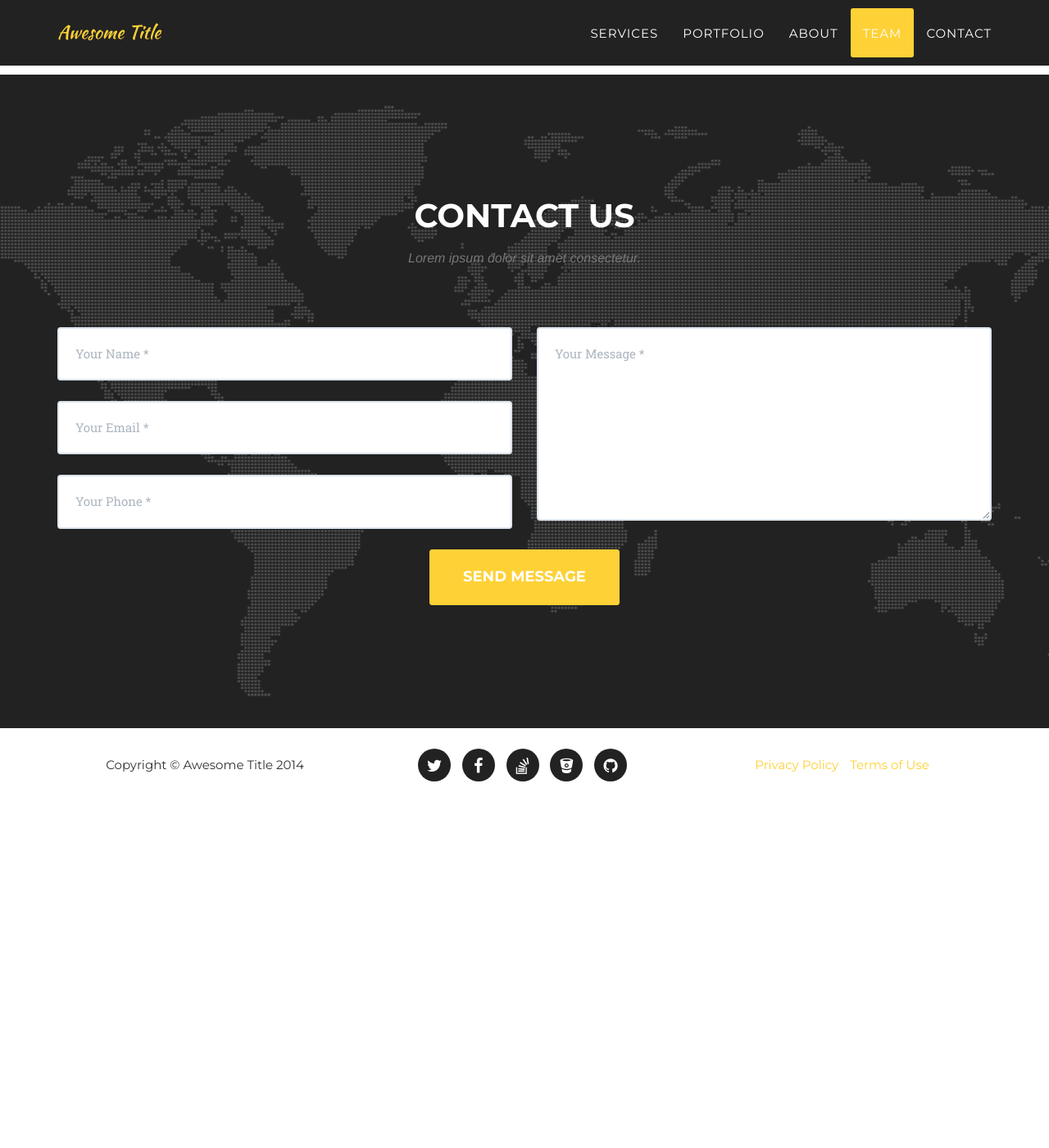
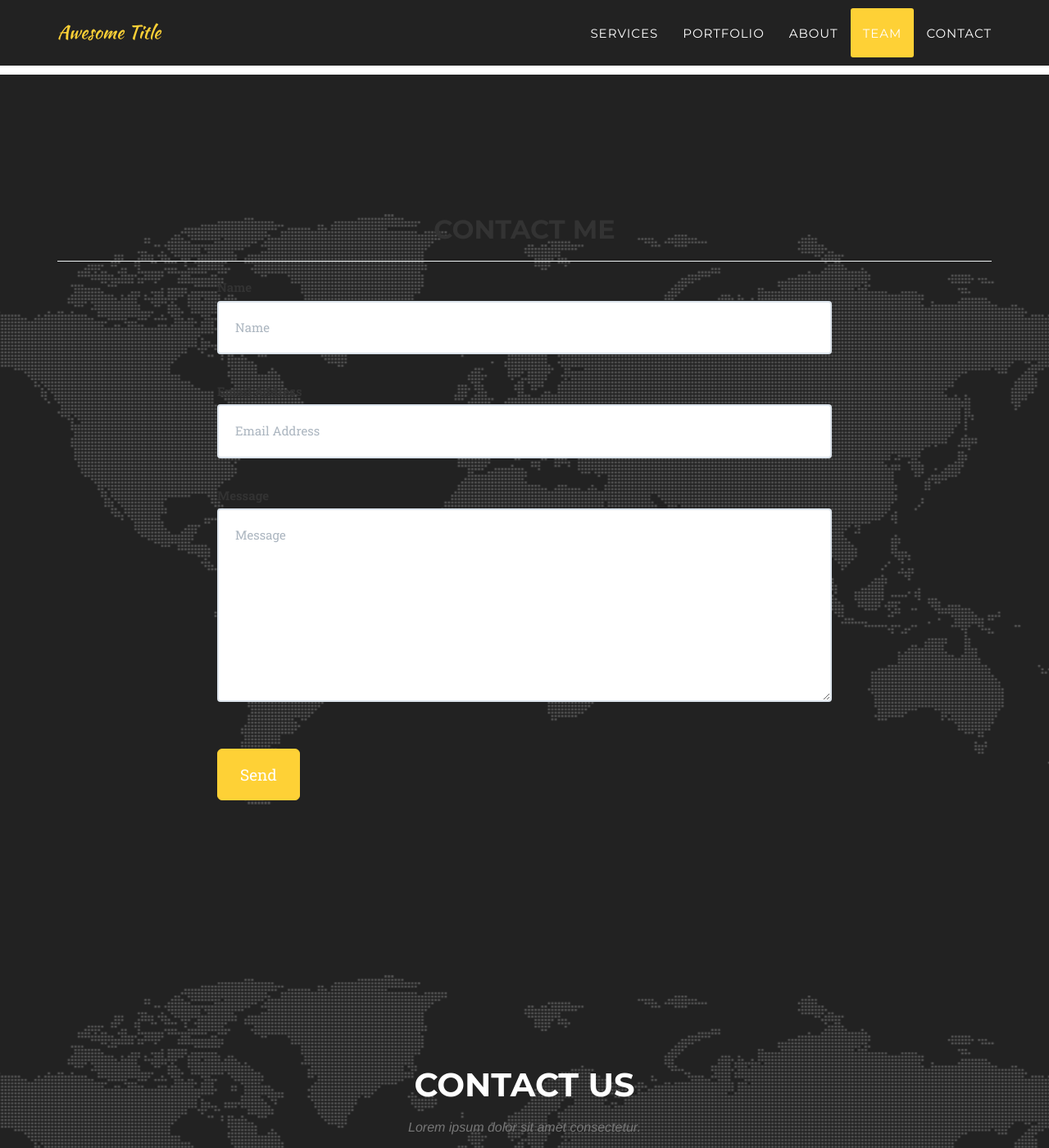
Before and after one commit to kylesezhi/kylesezhi.github.io, a Jekyll site: the page built from index.html, in a window 1280 px wide and 1400 px high, scrolled down 5558 px. Shown: the whole window at 82% size. Built offline with Jekyll 4.4.1, drawn with Linux system fonts in a browser that asks for light colours; some web fonts are replaced; before the commit the page ends 6536 px from its top, so only the background shows below that.

Commit message:
Try having an abstracted contact form

```diff
--- a/_config.yml
+++ b/_config.yml
@@ -5,6 +5,9 @@ url: https://kylesezhi.github.io
 title: Awesome Title
 email: your-email@domain.com
 description: "Write an awesome description for your new site here. You can edit this line in _config.yml. It will appear in your document head meta (for Google search results) and in your feed.xml site description."
+
+# Contact form: comment the line below if you want to stick with the default PHP contact form
+contact: static
 
 # Color settings (hex-codes without the leading hash-tag)
 color:
--- /dev/null
+++ b/_includes/contact_static.html
@@ -0,0 +1,49 @@
+<!-- Contact Section -->
+<section id="contact">
+	<div class="container">
+		<div class="row">
+			<div class="col-lg-12 text-center">
+				<h2>Contact Me</h2>
+				<hr class="star-primary">
+			</div>
+		</div>
+		<div class="row">
+			<div class="col-lg-8 col-lg-offset-2">
+				<form  action="//formspree.io/kyle.bedell@gmail.com" method="POST" name="sentMessage" id="contactForm" novalidate>
+					<div class="row control-group">
+						<div class="form-group col-xs-12 floating-label-form-group controls">
+							<label>Name</label>
+							<input type="text" name="name" class="form-control" placeholder="Name" id="name" required data-validation-required-message="Please enter your name.">
+							<p class="help-block text-danger"></p>
+						</div>
+					</div>
+					<div class="row control-group">
+						<div class="form-group col-xs-12 floating-label-form-group controls">
+							<label>Email Address</label>
+							<input type="email" name="_replyto" class="form-control" placeholder="Email Address" id="email" required data-validation-required-message="Please enter your email address.">
+							<p class="help-block text-danger"></p>
+						</div>
+					</div>
+					<div>
+						<input type="hidden"  name="_subject" value="New submission!">
+						<input type="text" name="_gotcha" style="display:none" />
+					</div>
+					<div class="row control-group">
+						<div class="form-group col-xs-12 floating-label-form-group controls">
+							<label>Message</label>
+							<textarea rows="5" name="message" class="form-control" placeholder="Message" id="message" required data-validation-required-message="Please enter a message."></textarea>
+							<p class="help-block text-danger"></p>
+						</div>
+					</div>
+					<br>
+					<div id="success"></div>
+					<div class="row">
+						<div class="form-group col-xs-12">
+							<button type="submit" class="btn btn-success btn-lg">Send</button>
+						</div>
+					</div>
+				</form>
+			</div>
+		</div>
+	</div>
+</section>
--- a/_layouts/default.html
+++ b/_layouts/default.html
@@ -12,6 +12,13 @@
     {% include about.html %}
     {% include team.html %}
     {% include clients.html %}
+
+    {% if site.contact == "static" %}
+    {% include contact_static.html %}
+    {% else %}
+    {% include contact.html %}
+    {% endif %}
+
     {% include contact.html %}
     {% include footer.html %}
     {% include modals.html %}
```
Also changed, not shown: js/contact_me_static.js (added, +23 -0 lines).
